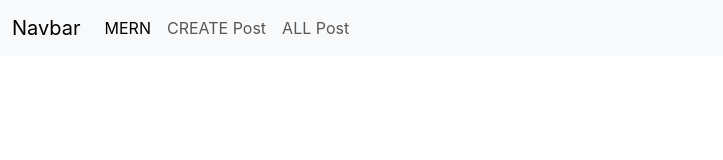
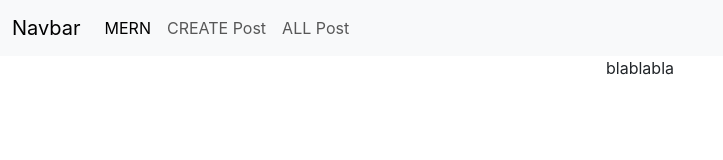
Before and after one commit to kaushikvishwakarma/MERN-App, a React (Create React App) app in the folder frontend/: page / in a window 1280 px wide. Shown: the top 160 px of the page, without its empty margins (0-723 px from the left). Built offline with nearby package versions, Linux system fonts and the light colour scheme.

Commit message:
Created Routes

```diff
--- a/frontend/src/App.js
+++ b/frontend/src/App.js
@@ -8,7 +8,15 @@ import Navbar from "./components/Navbar";
 function App() {
   return (
     <div className="App">
-     <Navbar/>
+      <BrowserRouter>
+      <Navbar/>
+      <Routes>
+        <Route exact path="/" element={<Create/>}/>
+        <Route exact path="/all" element={<Read/>}/>
+        <Route exact path="/update" element={<Update/>}/>
+      </Routes>
+      </BrowserRouter>
+
     </div>
   );
 }
--- a/frontend/src/components/Create.jsx
+++ b/frontend/src/components/Create.jsx
@@ -0,0 +1,11 @@
+import React from 'react'
+
+const Create = () => {
+  return (
+    <div>
+      blablabla
+    </div>
+  )
+}
+
+export default Create
```
